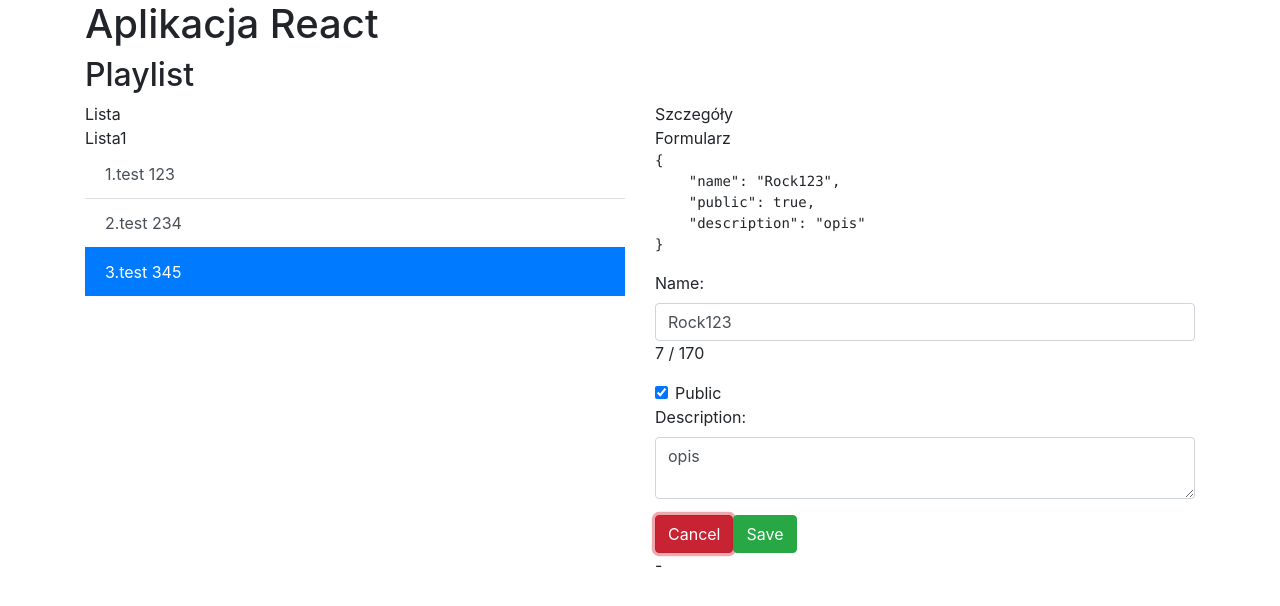
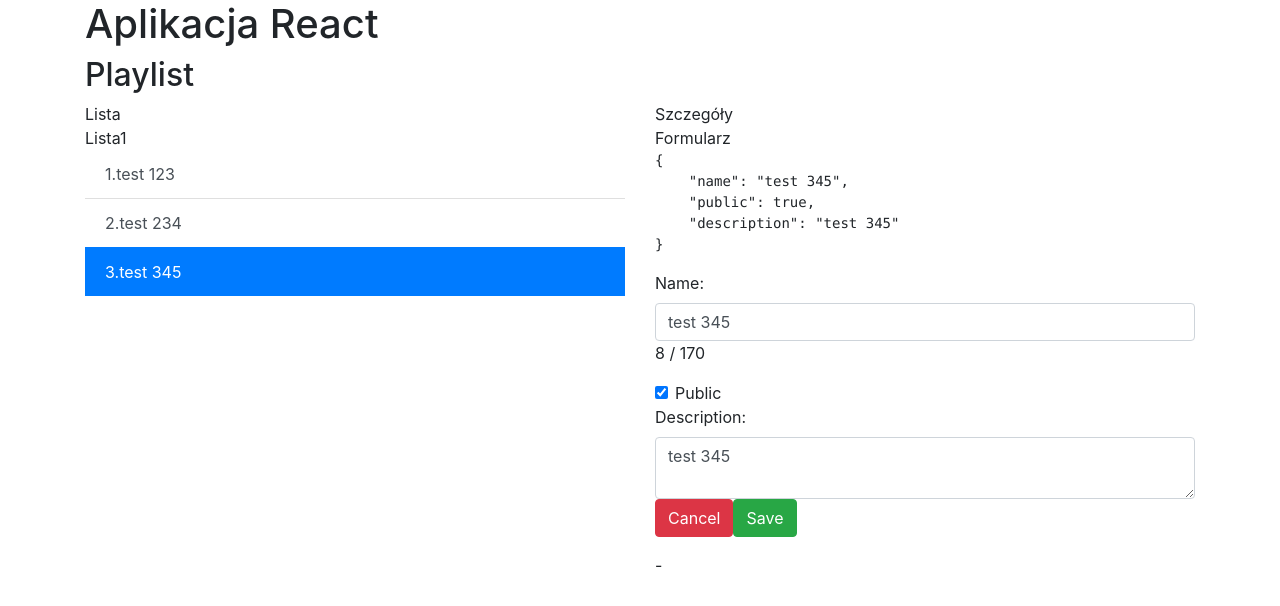
Before and after one commit to WerSab/Projekt_React, a React (Create React App) app: page / in a window 1280 px wide. Both pictures are taken after a click on the button "Edit". Shown: the top 606 px of the page. Built offline with nearby package versions, Linux system fonts and the light colour scheme.

Commit message:
Zapisuwanie Playlist i use effect

```diff
--- a/src/components/Details.tsx
+++ b/src/components/Details.tsx
@@ -3,6 +3,7 @@
 
 interface Props {
     danePlaylisty: Playlist
+    onEdytuj()
 }
 
 export const Details = (props: Props) => {
@@ -25,7 +26,7 @@
                 <dt>Description:</dt>
                 <dd>{playlist.description}</dd>
             </dl>
-
+            <button className="btn btn-info" onClick={e =>props.onEdytuj()}>Edit</button>
         </div>
     )
 }
--- a/src/components/Form.tsx
+++ b/src/components/Form.tsx
@@ -1,17 +1,16 @@
 import React, { useState } from 'react'
+import { Playlist } from './Playlist'
 
 interface Props {
+    onAnuluj()
+    onZapisz(szkic: Playlist)
+    playLista:Playlist
 
 }
-const playlist = {
-    id: "213", name: "Rock123", public: true, description: "opis"
-}
-
-
 export const Form = (props: Props) => {
-    const [name, setName] = useState(playlist.name)
-    const [isPublic, setisPublic] = useState(playlist.public)
-    const [description, setDescription] = useState(playlist.description)
+    const [name, setName] = useState(props.playLista.name)
+    const [isPublic, setisPublic] = useState(props.playLista.public)
+    const [description, setDescription] = useState(props.playLista.description)
     function zmienNazwe(event){
         console.log(event.target.value)
         setName(event.target.value)
@@ -36,6 +35,12 @@
                 <label htmlFor="">Description:</label>
                 <textarea className="form-control" value={description} onChange={event=>setDescription(event.target.value)}>
                 </textarea>
+
+                <button className="btn btn-danger" onClick={() => {props.onAnuluj() }}>Cancel</button>
+                <button className="btn btn-success" onClick={() => {props.onZapisz({
+                    description, id:props.playLista.id, name, public:isPublic
+                }) }}>Save</button>
+
             </div>
 
         </div>
--- a/src/pages/Playlists.tsx
+++ b/src/pages/Playlists.tsx
@@ -18,33 +18,42 @@
     const [TrybEdycji, setTrybEdycji] = useState(false)
     const [aktywneId, setaktywneId] = useState("345")
     const [aktywnaPlaylista, setaktywnaPlaylista] = useState(danePlayList[0])
+    const [allPlaylists, setallPlaylists] = useState(danePlayList)
 
     useEffect(()=>{
         console.log("efekt")
         //danePlayList.find(p=>p.id==aktywneId)
 
-        setaktywnaPlaylista(danePlayList.find(p=>p.id==aktywneId))
+        setaktywnaPlaylista(allPlaylists.find(p=>p.id==aktywneId))
 
-    }, [aktywneId])
+    }, [aktywneId, allPlaylists])
 
     console.log("renderuje")
-
+    const zapiszSzkic=(szkic:Playlist)=>
+    {
+        setTrybEdycji(false)
+        setallPlaylists(allPlaylists.map(playlist=>playlist.id==szkic.id?szkic:playlist))
+    }
     return (
         <div>
             <h2>Playlist</h2>
             <div className="row">
                 <div className="col">Lista
-               <List selectedId={aktywneId} danePlayList={danePlayList} setSelectedId={setaktywneId}/>
+               <List selectedId={aktywneId} danePlayList={allPlaylists} setSelectedId={setaktywneId}/>
                 </div>
                 <div className="col">Szczegóły
                {TrybEdycji ?
                         <div>
-                            <Form />
-                            <button className="btn btn-danger" onClick={e => {setTrybEdycji(false) }}>Cancel</button>
-                            <button className="btn btn-success">Save</button>
+                            <Form
+                            onAnuluj={()=>setTrybEdycji(false)}
+                            onZapisz={(szkic)=>zapiszSzkic(szkic)}
+                            playLista={aktywnaPlaylista}
+                            />
+
                         </div> : <div>
-                            <Details danePlaylisty={aktywnaPlaylista} />
-                            <button className="btn btn-info" onClick={e => {setTrybEdycji(!TrybEdycji) }}>Edit</button>
+                            <Details danePlaylisty={aktywnaPlaylista}
+                            onEdytuj={()=>{setTrybEdycji(true)}}/>
+
                         </div>}
 -
 
```
